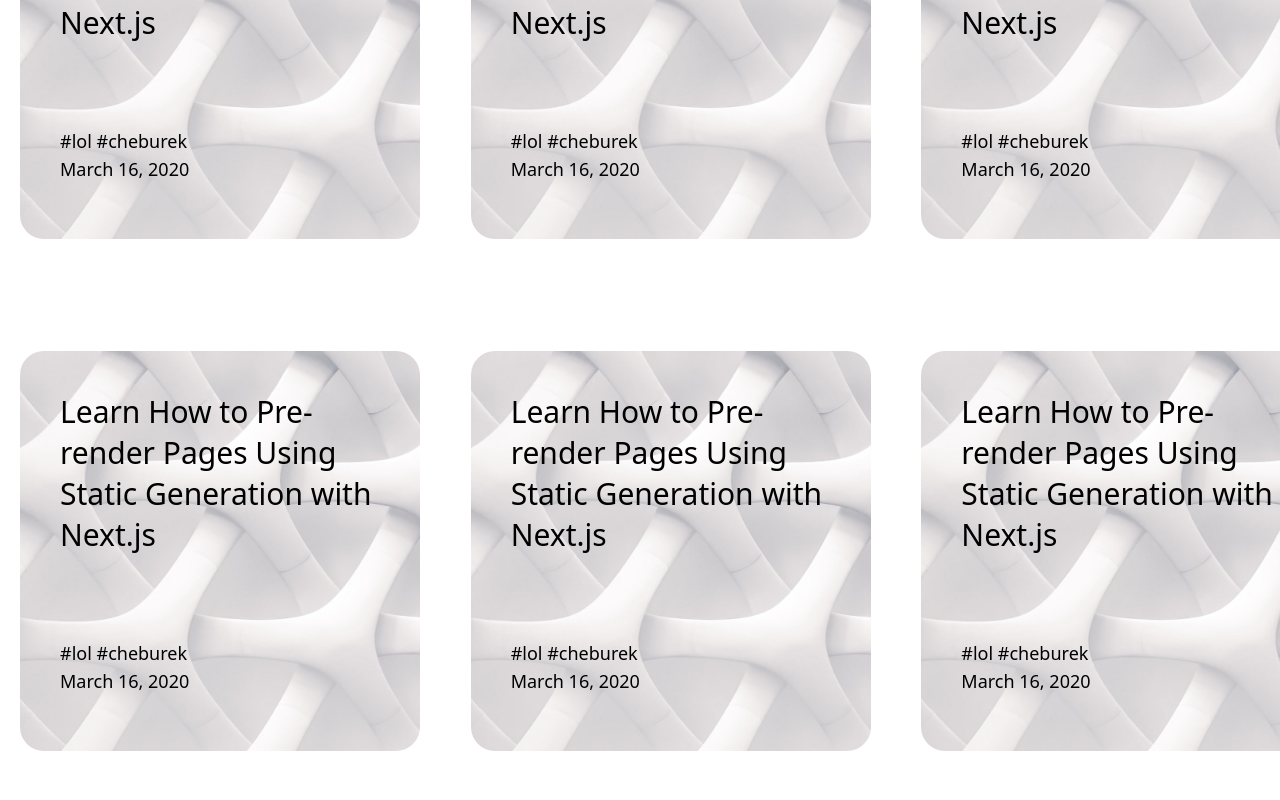
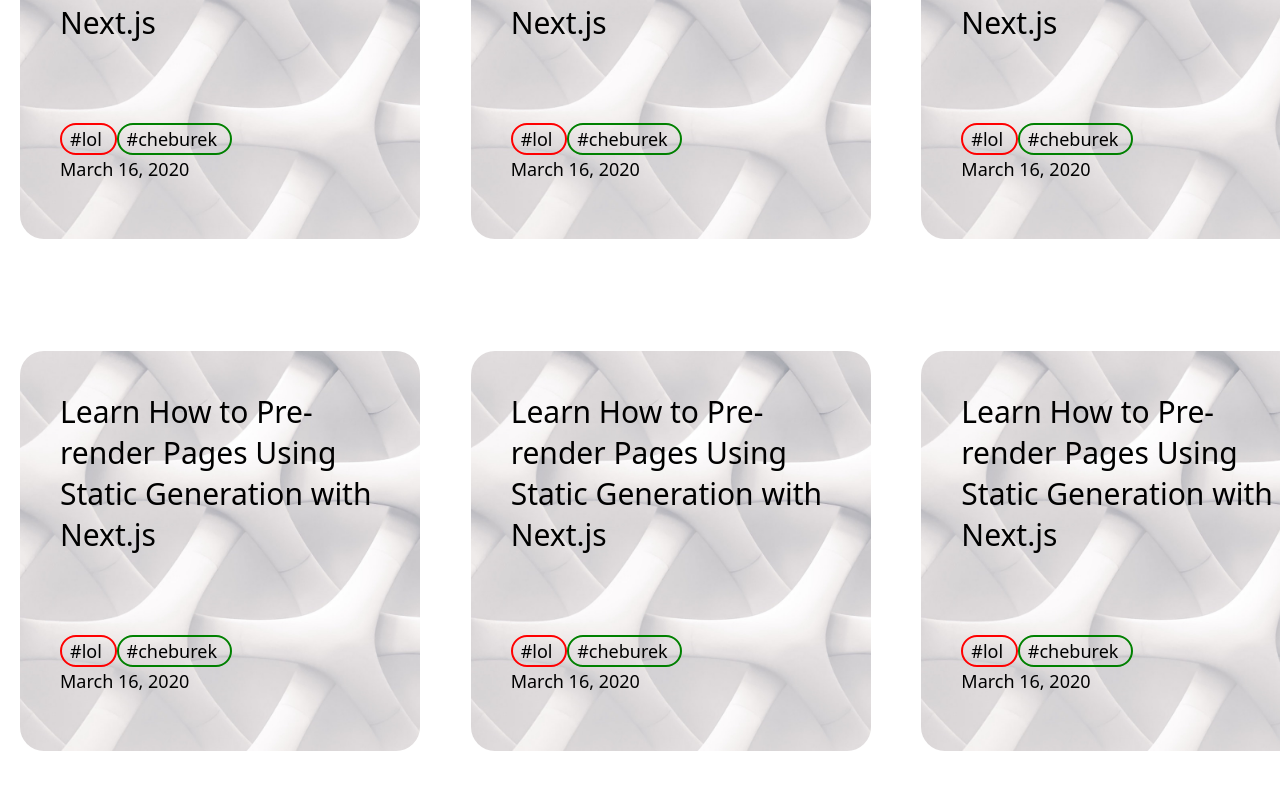
Before and after one commit to Caramel-Pudding/blog, a Next.js app: page / in a window 1280 px wide. Shown: the part 1320-2120 px from the top of the page. Built offline with nearby package versions, Linux system fonts and the light colour scheme.

Commit message:
Tags buttons colorized

```diff
--- a/src/components/post-preview/index.tsx
+++ b/src/components/post-preview/index.tsx
@@ -53,7 +53,13 @@
                 {tags?.map((tag) => (
                   <button
                     key={tag}
-                    className={cn("rounded-3xl", "hover:bg-accent-2")}
+                    className={cn(
+                      "px-2",
+                      "rounded-3xl",
+                      "border-2",
+                      `border-${tag}`,
+                      `hover:bg-${tag}`
+                    )}
                     type="button"
                     onClick={(event) => tagClickHandler(event, tag)}
                   >
--- a/tailwind.config.js
+++ b/tailwind.config.js
@@ -6,6 +6,9 @@
   theme: {
     extend: {
       colors: {
+        "#lol": "red",
+        "#kek": "yellow",
+        "#cheburek": "green",
         "accent-1": "#FAFAFA",
         "accent-2": "#EAEAEA",
         "accent-7": "#333",
```
